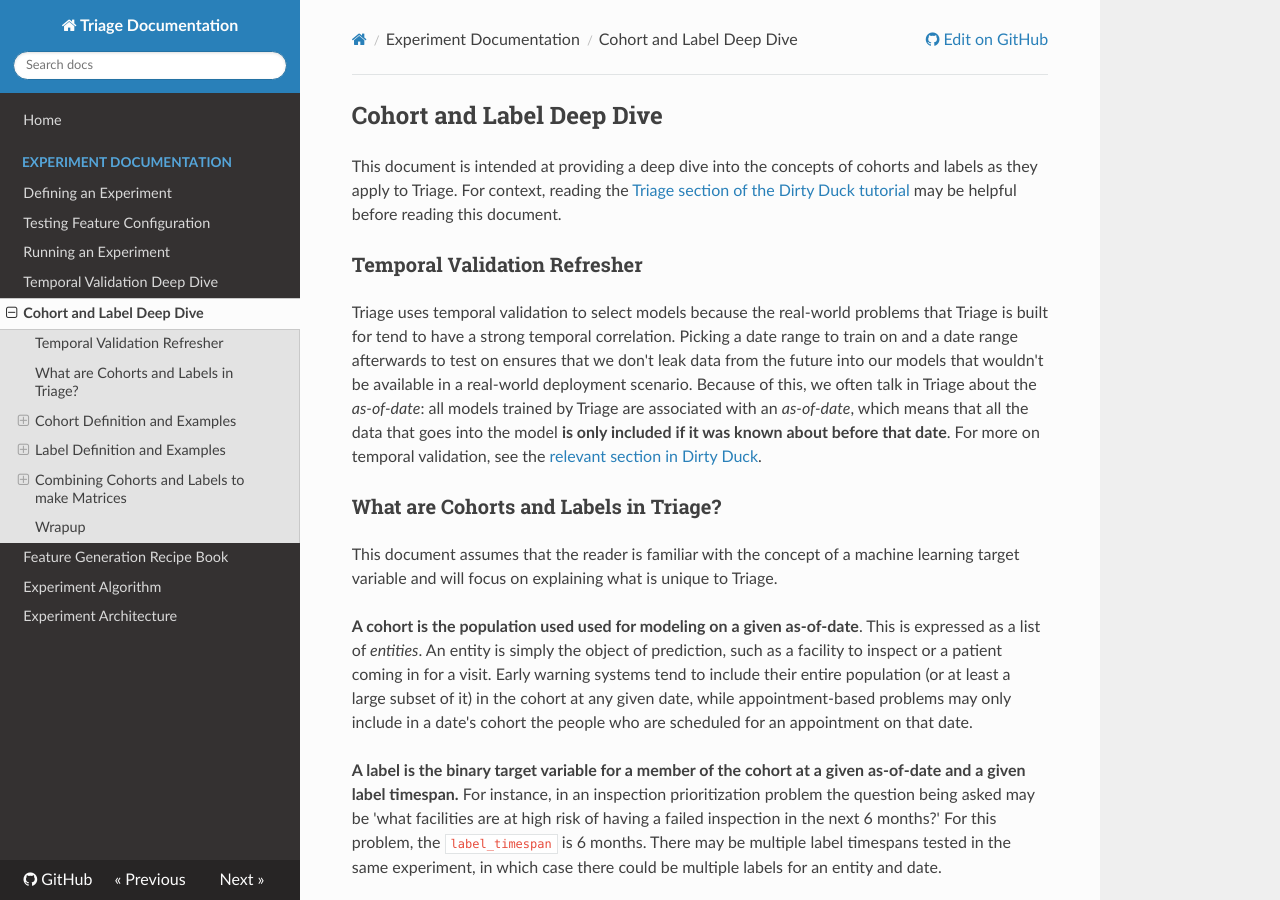
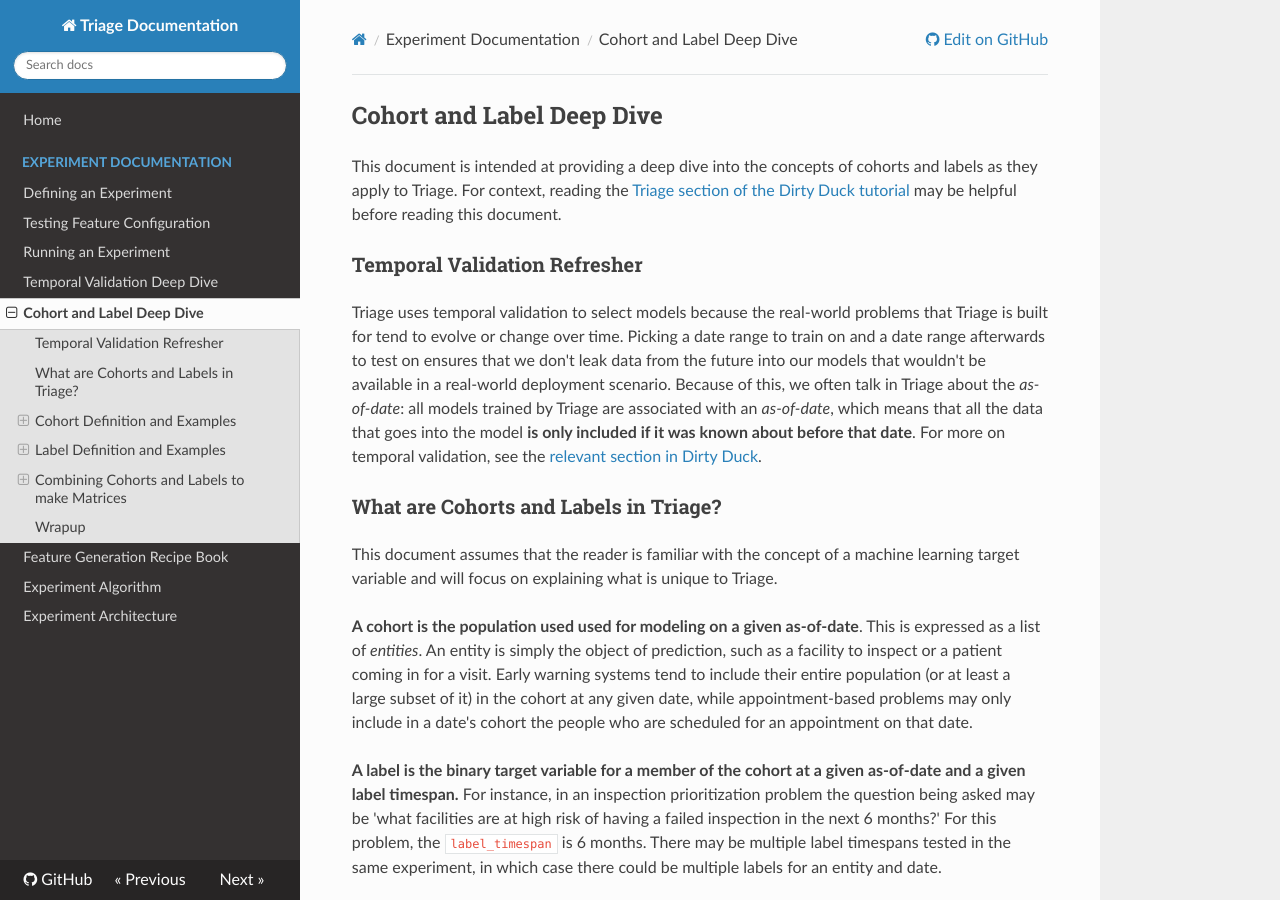
Before and after one commit to dssg/triage, an MkDocs documentation site: the page built from docs/sources/experiments/cohort-labels.md, in a window 1280 px wide and 900 px high. Built offline with MkDocs 1.6.1, drawn with Linux system fonts in a browser that asks for light colours; nearby versions of some CDN libraries; old or Windows-style settings are respelled for this version of MkDocs; some of the changed lines change nothing that is shown; some of the changed text lies outside the part shown.

Commit message:
First round of changes from review

```diff
--- a/docs/sources/experiments/cohort-labels.md
+++ b/docs/sources/experiments/cohort-labels.md
@@ -4,7 +4,7 @@
 
 ## Temporal Validation Refresher
 
-Triage uses temporal validation to select models because the real-world problems that Triage is built for tend to have a strong temporal correlation.  Picking a date range to train on and a date range afterwards to test on ensures that we don't leak data from the future into our models that wouldn't be available in a real-world deployment scenario. Because of this, we often talk in Triage about the *as-of-date*: all models trained by Triage are associated with an *as-of-date*, which means that all the data that goes into the model **is only included if it was known about before that date**. For more on temporal validation, see the [relevant section in Dirty Duck](https://dssg.github.io/dirtyduck/#sec-4-2-2-1).
+Triage uses temporal validation to select models because the real-world problems that Triage is built for tend to evolve or change over time.  Picking a date range to train on and a date range afterwards to test on ensures that we don't leak data from the future into our models that wouldn't be available in a real-world deployment scenario. Because of this, we often talk in Triage about the *as-of-date*: all models trained by Triage are associated with an *as-of-date*, which means that all the data that goes into the model **is only included if it was known about before that date**. For more on temporal validation, see the [relevant section in Dirty Duck](https://dssg.github.io/dirtyduck/#sec-4-2-2-1).
 
 ## What are Cohorts and Labels in Triage?
 
@@ -352,7 +352,7 @@
 44 | 2016-03-01 | True
 60 | 2016-03-01 | True
 
-Above we define three total cohorts, on `2016-01-01`, `2016-02-01`, and `2016-03-01`. The first two cohorts have two entities each and the last one has a new third entity. For the first cohort, only one of the entities has an explicitly defined label (meaning the label query didn't return anything for them on that date).
+Above we observe three total cohorts, on `2016-01-01`, `2016-02-01`, and `2016-03-01`. The first two cohorts have two entities each and the last one has a new third entity. For the first cohort, only one of the entities has an explicitly defined label (meaning the label query didn't return anything for them on that date).
 
 For simplicity's sake, we are going to assume only one matrix is created that includes all of these cohorts. Depending on the experiment's temporal configuration, there may be one, many, or all dates in a matrix, but the details here are outside of the scope of this document.
 
@@ -360,7 +360,7 @@
 
 The final contents of the matrix, however, depend on the `include_missing_labels_in_train_as` setting.
 
-### Inspections-Style (don't include missing labels)
+### Inspections-Style (preserve missing labels as null)
 
 If `include_missing_labels_in_train_as` is not set, Triage treats it as a truly missing label. The final matrix will look like:
 
```
